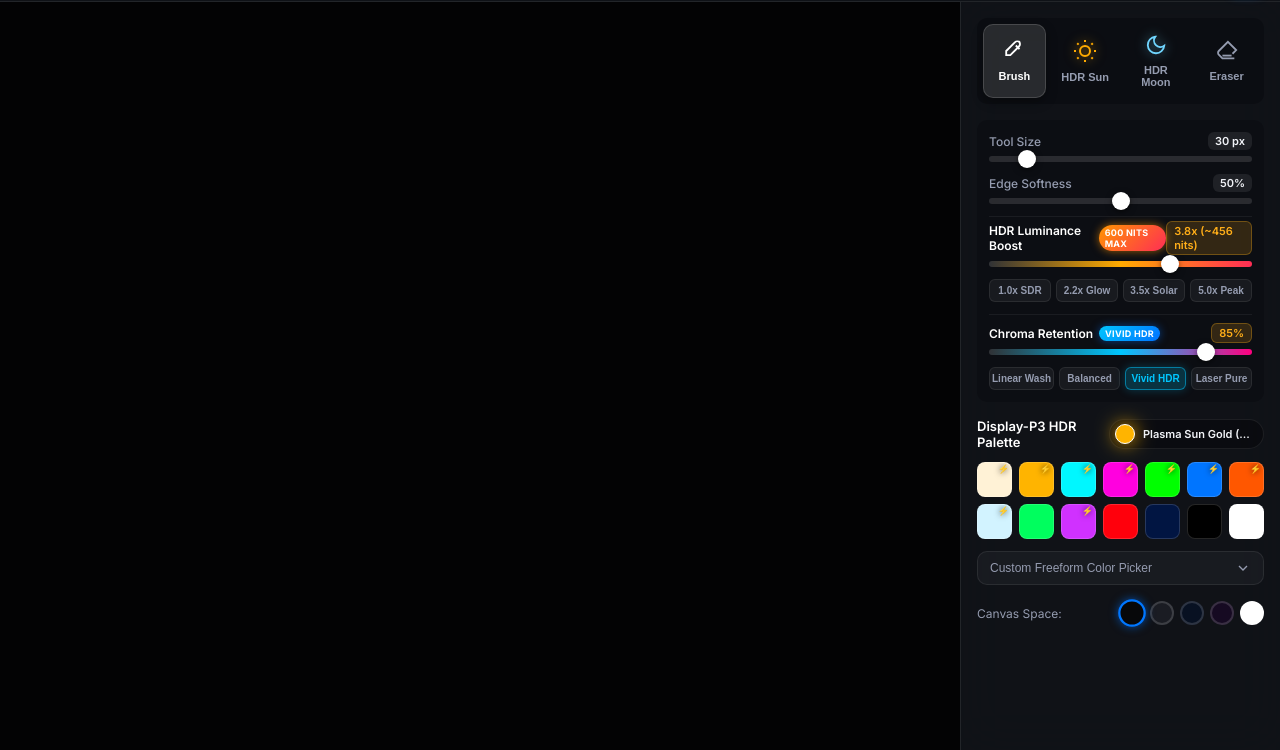
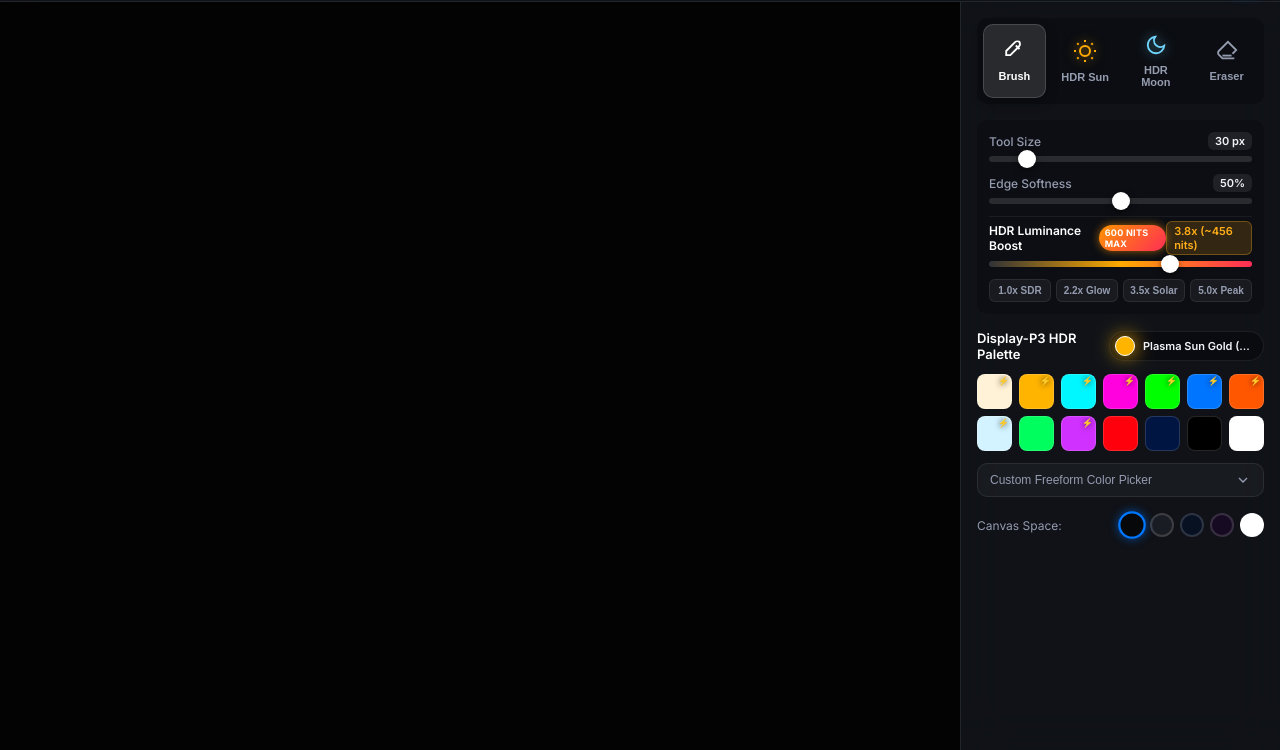
Before and after one commit to jpcturbo/UltraBright-Painter, a plain HTML site: page index.html in a window 1280 px wide. Shown: the part 50-800 px from the top of the page. Drawn offline with Linux system fonts and the light colour scheme.

Commit message:
Lock chroma retention to maximum (1.0) under the hood and remove slider from UI

```diff
--- a/css/style.css
+++ b/css/style.css
@@ -433,69 +433,6 @@ html, body {
   box-shadow: 0 0 10px rgba(255, 174, 25, 0.25);
 }
 
-/* Chroma Retention Controls */
-.chroma-container {
-  padding-top: 8px;
-  border-top: 1px solid rgba(255, 255, 255, 0.06);
-}
-
-.chroma-label {
-  display: flex;
-  align-items: center;
-  gap: 6px;
-  color: #fff;
-  font-weight: 600;
-}
-
-.chroma-chip {
-  font-size: 9px;
-  font-weight: 700;
-  text-transform: uppercase;
-  background: linear-gradient(135deg, #00c6ff, #0072ff);
-  color: #fff;
-  padding: 2px 6px;
-  border-radius: var(--radius-full);
-  letter-spacing: 0.3px;
-  box-shadow: 0 0 8px rgba(0, 114, 255, 0.5);
-}
-
-.chroma-slider {
-  background: linear-gradient(to right, rgba(255, 255, 255, 0.15), #00c6ff, #ff007f);
-}
-
-.chroma-quick-presets {
-  display: grid;
-  grid-template-columns: repeat(4, 1fr);
-  gap: 5px;
-  margin-top: 6px;
-}
-
-.chroma-preset-btn {
-  background: rgba(255, 255, 255, 0.05);
-  border: 1px solid rgba(255, 255, 255, 0.08);
-  color: var(--text-muted);
-  font-size: 10px;
-  font-weight: 600;
-  padding: 5px 2px;
-  border-radius: var(--radius-sm);
-  cursor: pointer;
-  transition: all 0.15s ease;
-  white-space: nowrap;
-  text-align: center;
-}
-
-.chroma-preset-btn:hover {
-  background: rgba(255, 255, 255, 0.1);
-  color: #fff;
-}
-
-.chroma-preset-btn.active {
-  background: rgba(0, 198, 255, 0.2);
-  border-color: rgba(0, 198, 255, 0.5);
-  color: #00c6ff;
-  box-shadow: 0 0 10px rgba(0, 198, 255, 0.25);
-}
-
 /* ==========================================================================
    Color Palette Section
    ========================================================================== */
--- a/index.html
+++ b/index.html
@@ -170,24 +170,6 @@
               <button class="tier-chip" data-boost="5.0">5.0x Peak</button>
             </div>
           </div>
-
-          <!-- Chroma Retention (Preserve Saturation) Control -->
-          <div class="control-row chroma-container">
-            <div class="label-with-value">
-              <label for="chromaSlider" class="chroma-label">
-                <span>Chroma Retention</span>
-                <span class="chroma-chip" id="chromaChip">Vivid HDR</span>
-              </label>
-              <span id="chromaValText" class="value-badge highlight">85%</span>
-            </div>
-            <input type="range" id="chromaSlider" min="0" max="100" value="85" class="styled-slider chroma-slider">
-            <div class="chroma-quick-presets">
-              <button class="chroma-preset-btn" data-chroma="0.0">Linear Wash</button>
-              <button class="chroma-preset-btn" data-chroma="0.5">Balanced</button>
-              <button class="chroma-preset-btn active" data-chroma="0.85">Vivid HDR</button>
-              <button class="chroma-preset-btn" data-chroma="1.0">Laser Pure</button>
-            </div>
-          </div>
         </div>
 
         <!-- Color Palette & Custom Selector -->
--- a/js/app.js
+++ b/js/app.js
@@ -33,11 +33,6 @@ document.addEventListener('DOMContentLoaded', () => {
   const hdrBoostSlider = document.getElementById('hdrBoostSlider');
   const hdrBoostValText = document.getElementById('hdrBoostValText');
   const tierChips = document.querySelectorAll('.tier-chip');
-
-  const chromaSlider = document.getElementById('chromaSlider');
-  const chromaValText = document.getElementById('chromaValText');
-  const chromaChip = document.getElementById('chromaChip');
-  const chromaPresetBtns = document.querySelectorAll('.chroma-preset-btn');
 
   const swatchesGrid = document.getElementById('swatchesGrid');
   const activeColorSwatch = document.getElementById('activeColorSwatch');
@@ -262,48 +257,6 @@ document.addEventListener('DOMContentLoaded', () => {
         updateHdrBoostUI(boost);
         updateActiveSwatchUI();
       });
-    });
-
-    // Chroma Retention Slider
-    chromaSlider.addEventListener('input', (e) => {
-      const val = parseInt(e.target.value, 10);
-      hdrEngine.chromaRetention = val / 100;
-      updateChromaUI(val / 100);
-    });
-
-    // Chroma Preset Buttons
-    chromaPresetBtns.forEach(btn => {
-      btn.addEventListener('click', () => {
-        chromaPresetBtns.forEach(b => b.classList.remove('active'));
-        btn.classList.add('active');
-
-        const val = parseFloat(btn.dataset.chroma);
-        hdrEngine.chromaRetention = val;
-        chromaSlider.value = Math.round(val * 100);
-        updateChromaUI(val);
-      });
-    });
-  }
-
-  function updateChromaUI(val) {
-    const pct = Math.round(val * 100);
-    chromaValText.textContent = `${pct}%`;
-
-    let label = 'Vivid HDR';
-    if (val <= 0.1) label = 'Linear Wash';
-    else if (val <= 0.6) label = 'Balanced';
-    else if (val <= 0.9) label = 'Vivid HDR';
-    else label = 'Laser Pure';
-
-    chromaChip.textContent = label;
-
-    chromaPresetBtns.forEach(btn => {
-      const b = parseFloat(btn.dataset.chroma);
-      if (Math.abs(b - val) < 0.08) {
-        btn.classList.add('active');
-      } else {
-        btn.classList.remove('active');
-      }
     });
   }
 
--- a/js/hdr-engine.js
+++ b/js/hdr-engine.js
@@ -22,7 +22,7 @@ export class HDREngine {
     this.brushOpacity = 1.0;
     this.brushColor = [1.0, 0.4, 0.1]; // Display P3 RGB
     this.hdrIntensity = 2.5; // 1.0 = SDR 100 nits, up to 5.0x = Peak HDR highlights
-    this.chromaRetention = 0.85; // 0.0 = linear wash, 1.0 = maximum vivid chromaticity preservation
+    this.chromaRetention = 1.0; // Maximum vivid chromaticity preservation (always active)
     this.activeTool = 'brush'; // 'brush', 'sun', 'moon', 'eraser'
     this.moonPhase = 0.5; // 0.0 = razor crescent, 0.5 = half moon, 1.0 = full moon
     this.backgroundColor = [0.03, 0.03, 0.04, 1.0]; // Deep OLED/IPS Black
```
Also changed, not shown: 1 other file.
